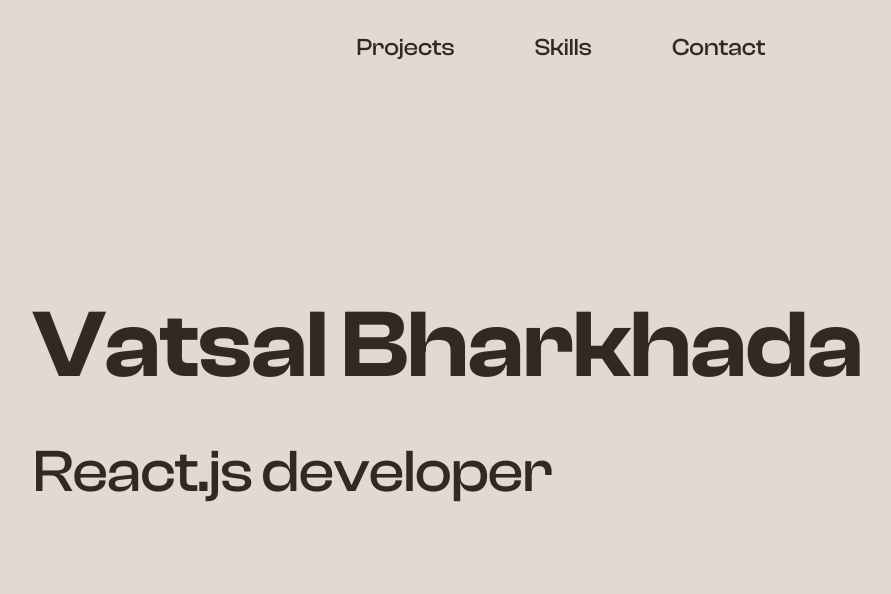
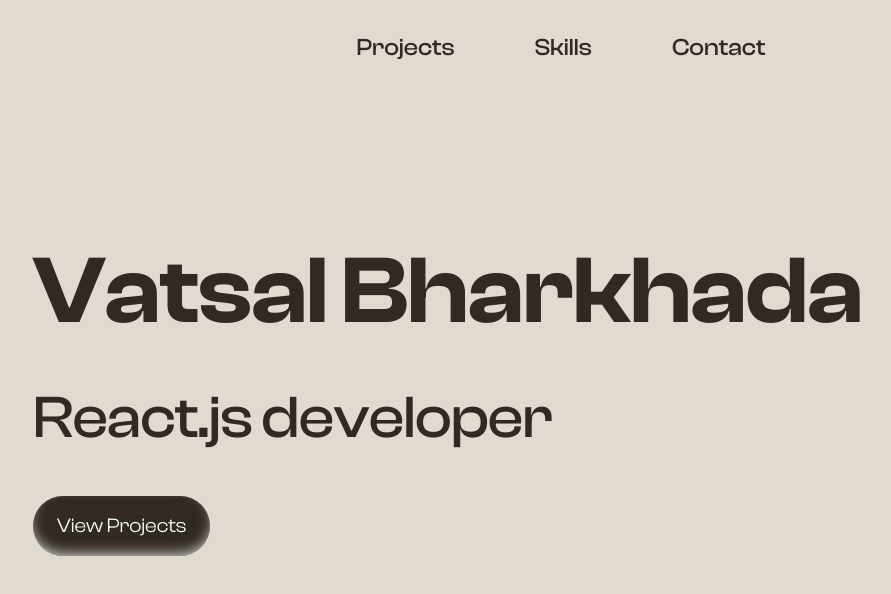
Before and after one commit to Vatsal-Bharkhada-Simform/Portfolio, a React (Vite) app: page / in a window 1280 px wide. Shown: the top 594 px of the page, without its empty margins (79-970 px from the left). Built offline with nearby package versions, Linux system fonts and the light colour scheme.

Commit message:
Add: Button component. Improve hero section styles

```diff
--- /dev/null
+++ b/src/UI/Button.tsx
@@ -0,0 +1,20 @@
+type Variant = "PRIMARY" | "SECONDARY" | "TERTIARY";
+
+interface ButtonProps extends React.ButtonHTMLAttributes<HTMLButtonElement> {
+	variant: Variant;
+}
+
+const buttonClassNames: Record<Variant, string> = {
+	PRIMARY:
+		"bg-[#312a22] text-white px-6 py-4 rounded-4xl text-xl tracking-normal inset-shadow-button hover:inset-shadow-button-hover transition-all duration-300",
+	SECONDARY:
+		"bg-[#312a22] text-white px-6 py-4 rounded-4xl text-xl tracking-normal inset-shadow-button hover:inset-shadow-button-hover transition-all duration-500",
+	TERTIARY:
+		"bg-[#312a22] text-white px-6 py-4 rounded-4xl text-xl tracking-normal inset-shadow-button hover:inset-shadow-button-hover transition-all duration-500",
+};
+
+export default function Button({ variant, ...props }: ButtonProps) {
+	return (
+		<button className={buttonClassNames[variant]}>{props.children}</button>
+	);
+}
--- a/src/components/HeroHead.tsx
+++ b/src/components/HeroHead.tsx
@@ -12,7 +12,7 @@ export default function HeroHead() {
 	);
 }
 
-function NavItem({ href, title }) {
+function NavItem({ href, title }: { href: string; title: string }) {
 	return (
 		<li className="text-2xl font-medium">
 			<a href={href}>{title}</a>
--- a/src/index.css
+++ b/src/index.css
@@ -3,6 +3,13 @@
 @font-face {
 	font-family: "Clash Display";
 	src: url("./assets/fonts/ClashDisplay-Variable.ttf") format("truetype");
+}
+
+@theme {
+	--inset-shadow-button: inset 0px -6px 15px -6px rgba(255, 255, 255, 1);
+	--inset-shadow-button-hover:
+		inset 0px -6px 15px -10px rgba(255, 255, 255, 1),
+		0px 4px 20px -5px #312a22;
 }
 
 body {
--- a/src/layout/Hero.tsx
+++ b/src/layout/Hero.tsx
@@ -1,4 +1,5 @@
 import HeroHead from "../components/HeroHead";
+import Button from "../UI/Button";
 
 export default function Hero() {
 	return (
@@ -7,6 +8,9 @@ export default function Hero() {
 			<div className="flex-1 flex flex-col justify-center tracking-tighter px-28 gap-12">
 				<h1 className="text-8xl font-semibold">Vatsal Bharkhada</h1>
 				<h1 className="text-6xl font-medium">React.js developer</h1>
+				<div>
+					<Button variant="PRIMARY">View Projects</Button>
+				</div>
 			</div>
 		</section>
 	);
```
